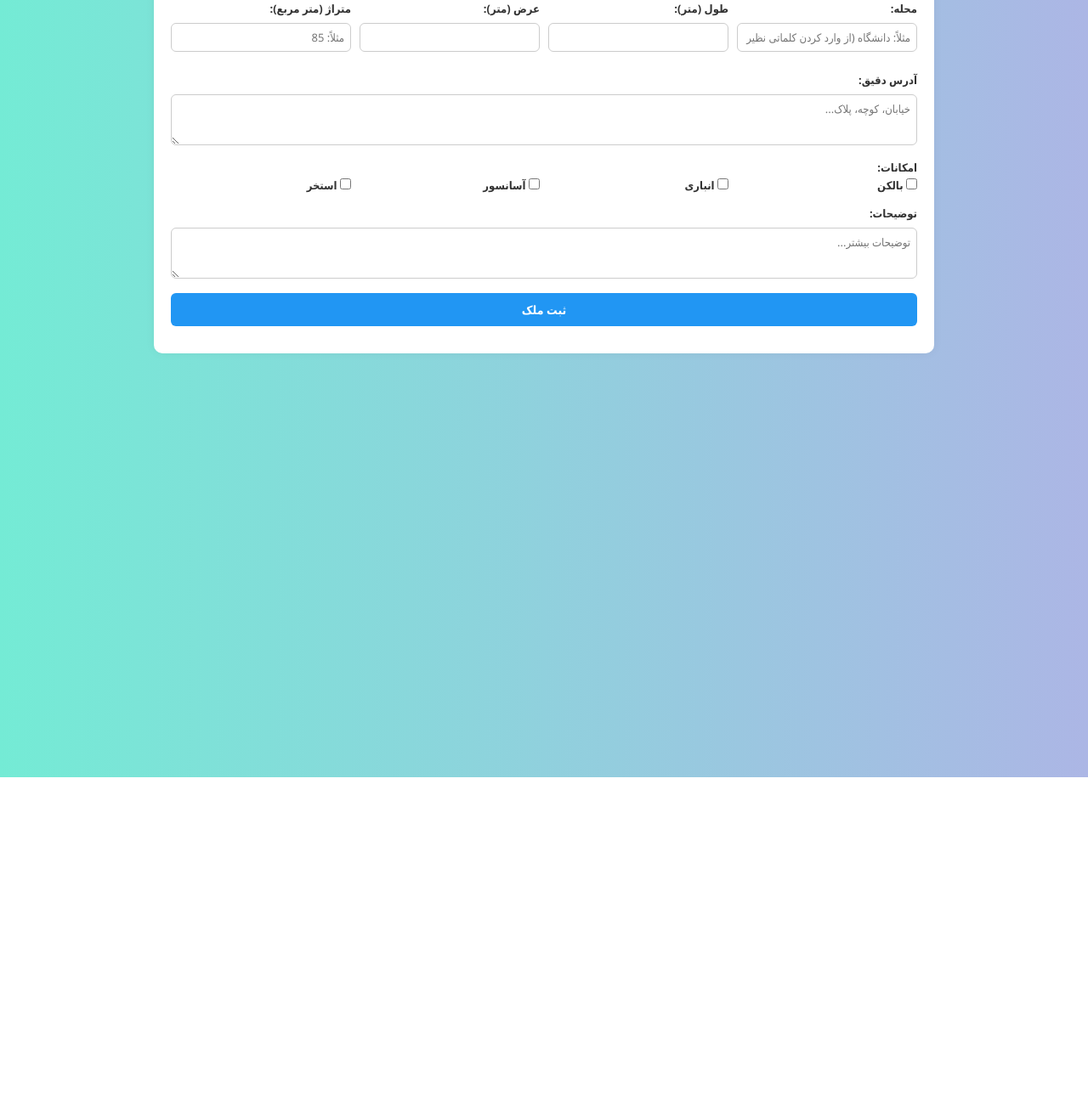
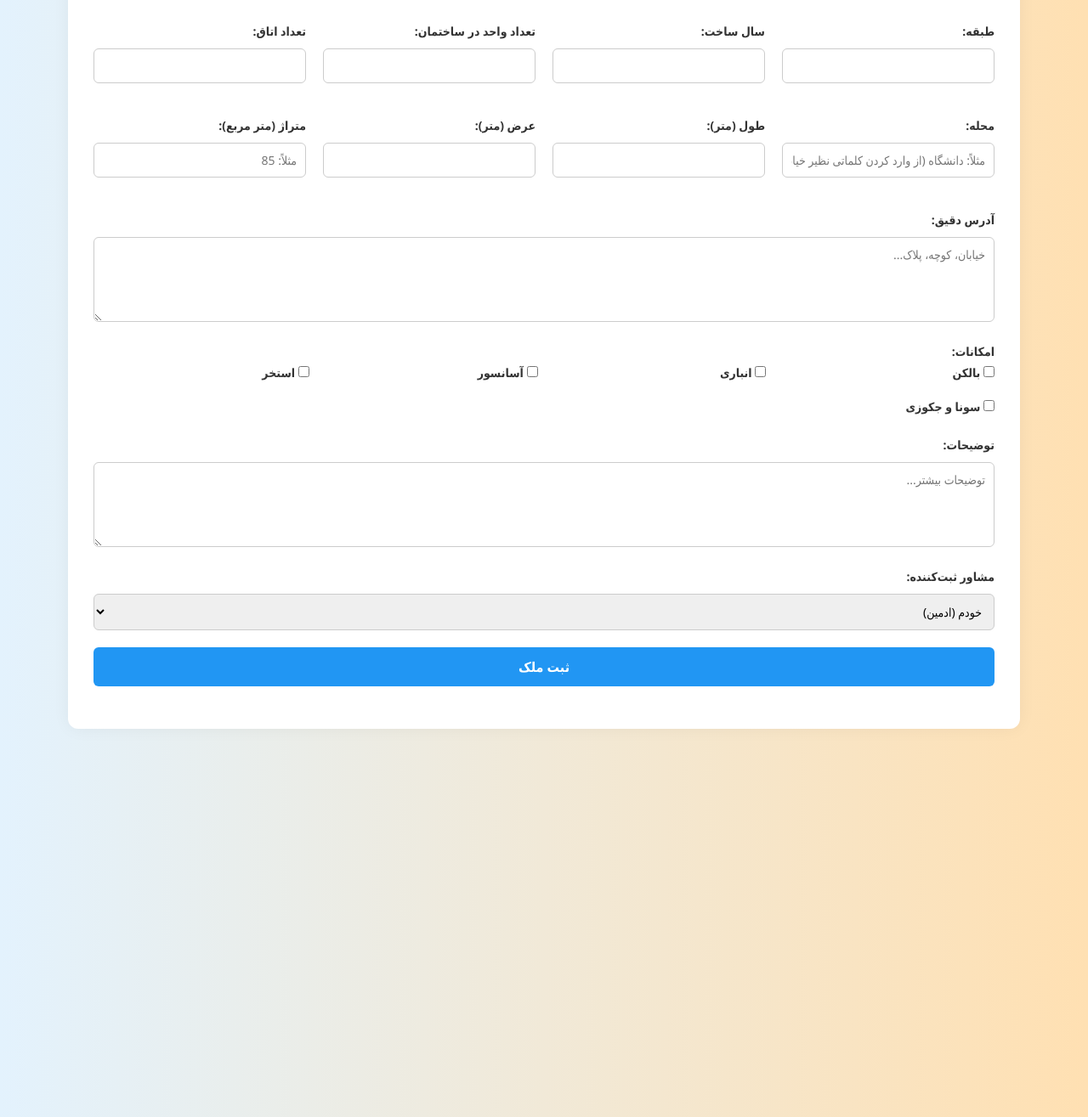
Before and after one commit to mohammadbakhshi2899/mapProperty, a FastAPI app: page /admin/property/add in a window 1280 px wide. Shown: the part 1085-2400 px from the top of the page at 85% size. Before the commit the page ends 2000 px from the top, so only its background shows below. Run offline with FastAPI, Linux system fonts and the light colour scheme; a user stored in the database is signed in; data comes from the database, SQL or seed files in the repository.

Commit message:
fixed errors

```diff
--- a/main.py
+++ b/main.py
@@ -292,9 +292,20 @@
     return templates.TemplateResponse("property_map_list.html", {"request": request, "properties": properties})
 
 @app.get("/admin/property/add", response_class=HTMLResponse)
-async def create_property(request: Request, user: models.User = Depends(dependencies.get_current_user)):
+async def create_property(request: Request, user: models.User = Depends(dependencies.get_current_user), db: Session = Depends(get_db)):
     if not user :
         return RedirectResponse(url="/", status_code=303)
+    if user.role == "admin":
+        advisors = []
+        advisors = db.query(models.User).filter(models.User.role == "advisor").all()
+        return (templates.TemplateResponse
+                    ("admin_property_add.html",
+                     {"request":
+                          request,
+                          "advisors": advisors,
+                          "current_user": user                        }
+                    )
+                )
     return templates.TemplateResponse("admin_property_add.html", {"request": request})
 
 
@@ -318,6 +329,7 @@
     detailed_address: str = Form(None),
     amenities: List[str] = Form([]),
     description: str = Form(None),
+    advisor_id: int = Form(0),  # پیش‌فرض 0 یعنی خود ادمین
     db: Session = Depends(get_db),
     current_user: models.User = Depends(dependencies.get_current_user)
 ):
@@ -325,6 +337,9 @@
     amenities_str = ",".join(amenities) if amenities else None
 
     # ایجاد ملک جدید
+    if advisor_id == 0:
+        advisor_id = current_user.id
+
     new_property = models.Property(
         title=title,
         locationOnMap= str(latitude)+","+str(longitude),
@@ -345,7 +360,7 @@
         detailed_address=detailed_address,
         amenities=amenities_str,
         description=description,
-        adviosor_id= current_user.id
+        adviosor_id= advisor_id
     )
     print(new_property)
     db.add(new_property)
@@ -630,7 +645,7 @@
 # فرم افزودن ملک
 @app.get("/advisor/property/add", response_class=HTMLResponse)
 async def advisor_add_property_form(request: Request,user: models.User = Depends(dependencies.get_current_user)):
-    return templates.TemplateResponse("admin_property_add.html", {"request": request})
+    return templates.TemplateResponse("advisor_property_add.html", {"request": request})
 
 
 @app.get("/advisor/properties/my", response_class=HTMLResponse)
--- a/templates/admin_property_add.html
+++ b/templates/admin_property_add.html
@@ -7,77 +7,74 @@
 
     <!-- Leaflet CSS -->
     <link rel="stylesheet" href="https://unpkg.com/leaflet@1.9.4/dist/leaflet.css" />
-
-    <!-- تضمین نمایش صحیح در موبایل -->
-    <meta name="viewport" content="width=device-width, initial-scale=1.0">
-
     <style>
         * {
             box-sizing: border-box;
+            margin: 0;
+            padding: 0;
         }
 
         body {
-            margin: 0;
             font-family: "Segoe UI", Tahoma, Geneva, Verdana, sans-serif;
-            background-color: #f4f4f4;
-            min-height: 250vh;
-            padding: 20px 10px; /* فاصله بهتر در موبایل */
+            background: linear-gradient(to right, #e3f2fd, #ffe0b2);
+            min-height: 300vh;
+            padding: 40px 20px;
+            color: #333;
         }
 
         .form-container {
             max-width: 1200px;
-            margin: 20px auto;
-            padding: 20px;
+            margin: 40px auto;
+            padding: 30px;
             background-color: #fff;
-            border-radius: 10px;
-            box-shadow: 0 0 12px rgba(0, 0, 0, 0.05);
+            border-radius: 12px;
+            box-shadow: 0 0 20px rgba(0, 0, 0, 0.05);
         }
 
         h2 {
             text-align: center;
-            margin-top: 0;
-            margin-bottom: 15px;
+            margin-bottom: 30px;
             color: #333;
-            font-size: 20px;
+            font-size: 24px;
         }
 
-        /* گروه‌بندی فیلدها */
-        .grid-4-columns {
-            display: grid;
-            grid-template-columns: repeat(4, 1fr);
-            gap: 10px;
-            margin-bottom: 12px;
+        .back-btn {
+            display: inline-block;
+            margin-bottom: 20px;
+            padding: 10px 16px;
+            background-color: #9e9e9e;
+            color: white;
+            text-decoration: none;
+            border-radius: 6px;
+            font-weight: bold;
+            transition: background-color 0.3s ease;
         }
 
-        .grid-3-columns {
-            display: grid;
-            grid-template-columns: repeat(3, 1fr);
-            gap: 10px;
-            margin-bottom: 12px;
+        .back-btn:hover {
+            background-color: #757575;
         }
 
         label {
             display: block;
             font-weight: bold;
-            margin-bottom: 3px;
-            font-size: 13px;
+            margin-bottom: 6px;
+            font-size: 14px;
         }
 
         input[type="text"],
         input[type="number"],
+        input[type="tel"],
         select,
         textarea,
         #map {
             width: 100%;
-            padding: 7px;
-            font-size: 13px;
+            padding: 10px;
+            font-size: 14px;
             border: 1px solid #ccc;
             border-radius: 6px;
         }
 
-        /* نقشه — ارتفاع بیشتر، مخصوصاً در موبایل */
         #map {
-            min-height: 250px;
             height: 250px;
             border-radius: 6px;
             overflow: hidden;
@@ -86,37 +83,50 @@
 
         textarea {
             resize: vertical;
-            min-height: 60px;
-            font-size: 13px;
+            min-height: 100px;
+            font-size: 14px;
         }
 
         .form-group {
-            margin-bottom: 12px;
+            margin-bottom: 20px;
         }
 
-        /* امکانات */
+        .grid-4-columns {
+            display: grid;
+            grid-template-columns: repeat(4, 1fr);
+            gap: 20px;
+            margin-bottom: 20px;
+        }
+
+        .grid-3-columns {
+            display: grid;
+            grid-template-columns: repeat(3, 1fr);
+            gap: 20px;
+            margin-bottom: 20px;
+        }
+
         .amenities {
             display: flex;
             flex-wrap: wrap;
-            gap: 10px;
+            gap: 15px;
             justify-content: space-between;
         }
 
         .amenities label {
             flex: 1 1 23%;
-            min-width: 130px;
-            font-size: 13px;
+            min-width: 200px;
+            white-space: nowrap;
         }
 
         button[type="submit"] {
-            padding: 10px 18px;
+            padding: 12px 20px;
             background-color: #2196F3;
             color: white;
             border: none;
             border-radius: 6px;
             cursor: pointer;
             font-weight: bold;
-            font-size: 14px;
+            font-size: 16px;
             width: 100%;
         }
 
@@ -124,7 +134,6 @@
             background-color: #1976D2;
         }
 
-        /* ریسپانسیو — موبایل و تبلت */
         @media (max-width: 992px) {
             .grid-4-columns,
             .grid-3-columns {
@@ -134,12 +143,16 @@
             .amenities label {
                 flex: 1 1 45%;
             }
+
+            #map {
+                height: 200px;
+            }
         }
 
         @media (max-width: 600px) {
             .form-container {
-                margin: 10px;
-                padding: 15px;
+                margin: 20px;
+                padding: 20px;
             }
 
             .grid-4-columns,
@@ -152,16 +165,11 @@
             }
 
             #map {
-                min-height: 250px;
-                height: 250px;
+                height: 180px;
             }
 
             h2 {
-                font-size: 18px;
-            }
-
-            body {
-                padding: 10px;
+                font-size: 20px;
             }
         }
     </style>
@@ -170,6 +178,7 @@
 
 <div class="form-container">
     <h2>سامانه ثبت ملک دقیق</h2>
+    <a href="/admin/dashboard" class="back-btn">بازگشت به داشبورد</a>
 
     <form method="post" action="/admin/property/add">
         <!-- عنوان ملک -->
@@ -185,8 +194,8 @@
         </div>
 
         <!-- مختصات جغرافیایی (مخفی) -->
-        <input type="hidden" id="latitude" name="latitude" required>
-        <input type="hidden" id="longitude" name="longitude" required>
+        <input type="hidden" id="latitude" name="latitude">
+        <input type="hidden" id="longitude" name="longitude">
 
         <!-- گروه 1: نوع ملک، وضعیت نما، قیمت کل، قیمت هر متر -->
         <div class="grid-4-columns">
@@ -198,7 +207,7 @@
                     <option value="ویلایی">ویلایی</option>
                     <option value="تجاری">تجاری</option>
                     <option value="پیش فروش">پیش فروش</option>
-                    <option value="پیش فروش">رهن و اجاره</option>
+                    <option value="رهن و اجاره">رهن و اجاره</option>
                 </select>
             </div>
             <div class="form-group">
@@ -233,9 +242,10 @@
                 <label>تعداد اتاق:</label>
                 <input type="number" name="bedrooms">
             </div>
+
         </div>
 
-        <!-- محله، طول، عرض، متراژ، وضعیت -->
+        <!-- محله، طول، عرض -->
         <div class="grid-4-columns">
             <div class="form-group">
                 <label>محله:</label>
@@ -249,8 +259,7 @@
                 <label>عرض (متر):</label>
                 <input type="number" name="width">
             </div>
-
-            <!-- متراژ -->
+             <!-- متراژ -->
             <div class="form-group">
                 <label>متراژ (متر مربع):</label>
                 <input type="number" name="size" placeholder="مثلاً: 85" required>
@@ -271,6 +280,7 @@
                 <label><input type="checkbox" name="amenities" value="انباری"> انباری</label>
                 <label><input type="checkbox" name="amenities" value="آسانسور"> آسانسور</label>
                 <label><input type="checkbox" name="amenities" value="استخر"> استخر</label>
+                <label><input type="checkbox" name="amenities" value="سونا و جکوزی"> سونا و جکوزی</label>
             </div>
         </div>
 
@@ -278,6 +288,24 @@
         <div class="form-group">
             <label>توضیحات:</label>
             <textarea name="description" placeholder="توضیحات بیشتر..."></textarea>
+        </div>
+
+        <!-- مشاور ثبت‌کننده -->
+        <div class="form-group">
+            <label>مشاور ثبت‌کننده:</label>
+            <select name="advisor_id">
+                <!-- اگر کاربر ادمین باشه، گزینه "خودم" رو اضافه کن -->
+                {% if current_user.role == "admin" %}
+                    <option value="0">خودم (ادمین)</option>
+                {% endif %}
+
+                <!-- لیست مشاوران -->
+                {% for advisor in advisors %}
+                    <option value="{{ advisor.id }}" {% if current_user.id == advisor.id %}selected{% endif %}>
+                        {{ advisor.username }}
+                    </option>
+                {% endfor %}
+            </select>
         </div>
 
         <!-- دکمه ثبت -->
```
Also changed, not shown: templates/advisor_property_add.html (+14 -9 lines).
